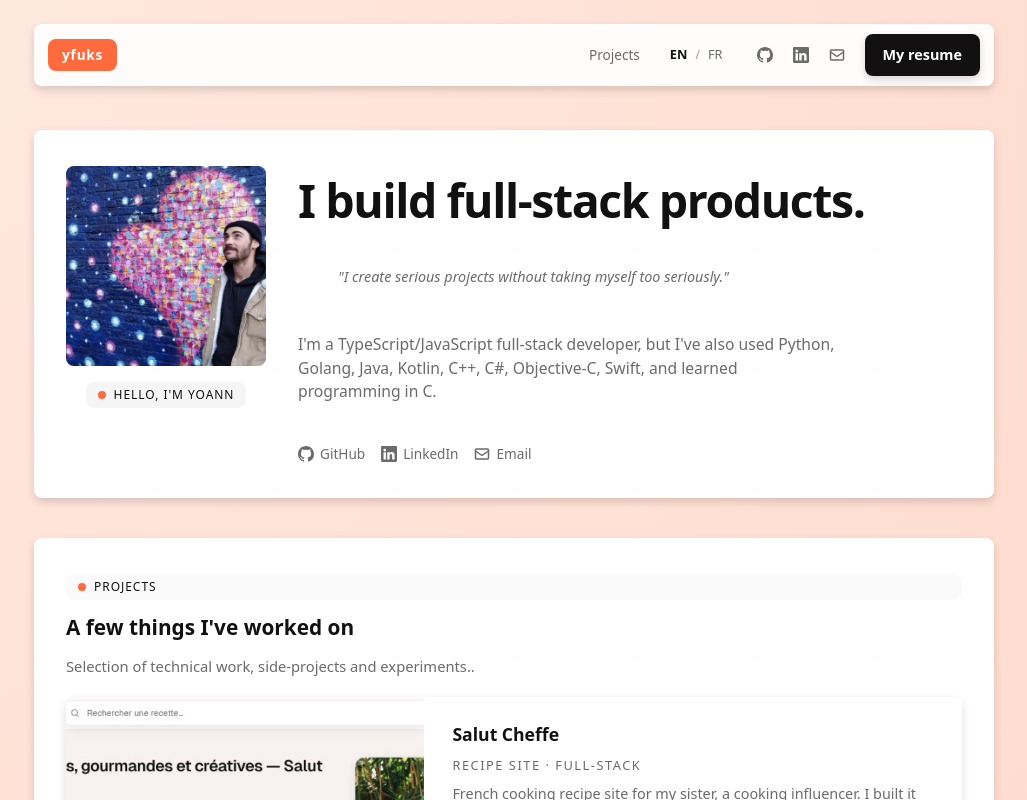
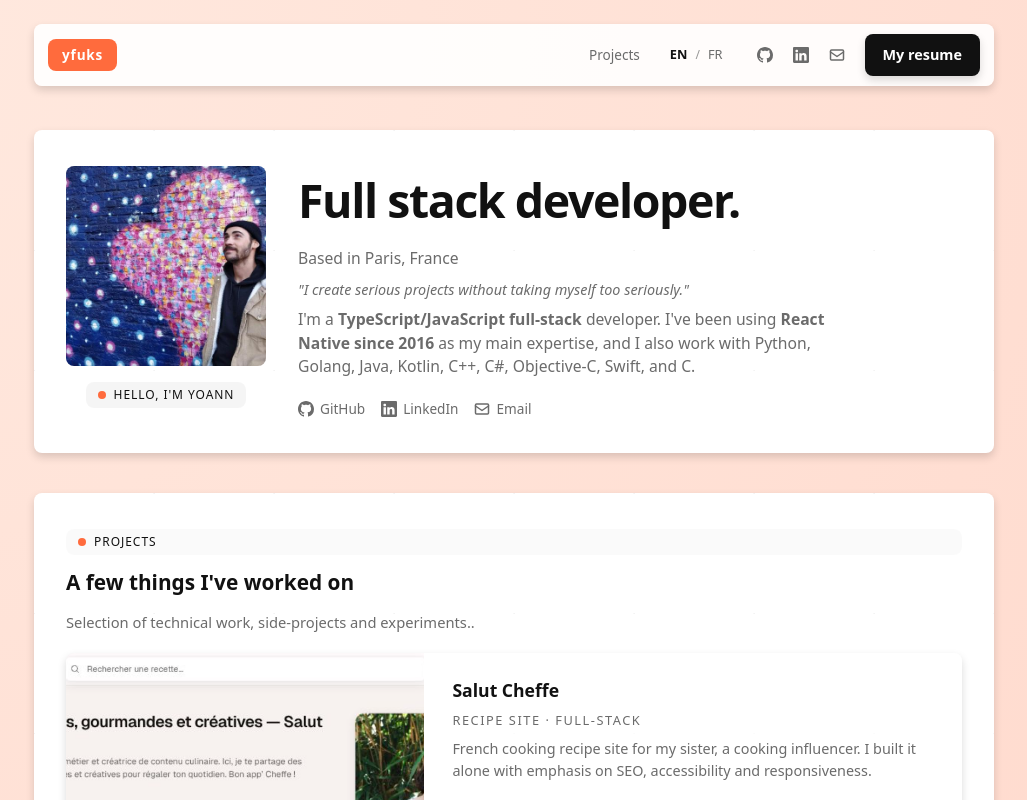
Before and after one commit to yfuks/yfuks.github.io, a React (Vite) app: page / in a window 1280 px wide. Shown: the top 800 px of the page, without its empty margins (126-1153 px from the left). Built offline with nearby package versions, Linux system fonts and the light colour scheme.

Commit message:
Enhance hero section in App component by adding location information and updating languages description with bold formatting. Adjust CSS for stack layout and hero body styles for improved spacing. Update English and French translations accordingly.

```diff
--- a/src/App.tsx
+++ b/src/App.tsx
@@ -1,5 +1,5 @@
 import React from 'react'
-import { useTranslation } from 'react-i18next'
+import { useTranslation, Trans } from 'react-i18next'
 import { Link, useLocation } from 'react-router-dom'
 import { Card } from './components/ui/Card'
 import { Section } from './components/ui/Section'
@@ -115,10 +115,13 @@ function App() {
                 </div>
               </div>
 
-              <div className="stack">
+              <div className="stack stack--tight">
                 <h1 className="hero-heading">
                   {t('hero.headline')}
                 </h1>
+                <p className="hero-body hero-body--location">
+                  {t('hero.location')}
+                </p>
                 <blockquote
                   className="hero-body hero-body--accent"
                   cite="Yoann Fuks"
@@ -126,7 +129,12 @@ function App() {
                   &quot;{t('hero.tagline')}&quot;
                 </blockquote>
                 <p className="hero-body">
-                  {t('hero.languages')}
+                  <Trans
+                    i18nKey="hero.languages"
+                    components={{
+                      bold: <strong />,
+                    }}
+                  />
                 </p>
                 <div className="hero-links">
                   <a
--- a/src/i18n/locales/en.json
+++ b/src/i18n/locales/en.json
@@ -7,9 +7,10 @@
   },
   "hero": {
     "greeting": "Hello, I'm Yoann",
-    "headline": "I build full-stack products.",
+    "headline": "Full stack developer.",
     "tagline": "I create serious projects without taking myself too seriously.",
-    "languages": "I'm a TypeScript/JavaScript full-stack developer, but I've also used Python, Golang, Java, Kotlin, C++, C#, Objective-C, Swift, and learned programming in C.",
+    "location": "Based in Paris, France",
+    "languages": "I'm a <bold>TypeScript/JavaScript full-stack</bold> developer. I've been using <bold>React Native since 2016</bold> as my main expertise, and I also work with Python, Golang, Java, Kotlin, C++, C#, Objective-C, Swift, and C.",
     "links": {
       "github": "GitHub",
       "linkedin": "LinkedIn",
--- a/src/i18n/locales/fr.json
+++ b/src/i18n/locales/fr.json
@@ -7,9 +7,10 @@
   },
   "hero": {
     "greeting": "Bonjour, je suis Yoann",
-    "headline": "Je construis des produits full-stack.",
+    "headline": "Développeur full stack.",
     "tagline": "Je crée des projets sérieux sans me prendre au sérieux.",
-    "languages": "Je suis développeur full-stack TypeScript/JavaScript, mais j'ai aussi utilisé Python, Golang, Java, Kotlin, C++, C#, Objective-C, Swift, et j'ai appris la programmation en C.",
+    "location": "Basé à Paris, France",
+    "languages": "Je suis développeur <bold>full-stack TypeScript/JavaScript</bold>. J'utilise <bold>React Native depuis 2016</bold> comme principale expertise, et je travaille aussi avec Python, Golang, Java, Kotlin, C++, C#, Objective-C, Swift, et C.",
     "links": {
       "github": "GitHub",
       "linkedin": "LinkedIn",
--- a/src/index.css
+++ b/src/index.css
@@ -101,6 +101,10 @@ main {
   gap: 40px;
 }
 
+.stack--tight {
+  gap: 8px;
+}
+
 .hero-heading {
   font-size: clamp(2.1rem, 3.3vw + 1.3rem, 2.9rem);
   font-weight: 800;
@@ -119,11 +123,17 @@ main {
   color: var(--color-text-muted);
   font-size: 0.98rem;
   max-width: 34rem;
+  margin: 0;
 }
 
 .hero-body--accent {
   font-size: 0.9rem;
   font-style: italic;
+  margin: 0;
+}
+
+.hero-body--location {
+  margin-top: 4px;
 }
 
 .hero-links {
@@ -131,7 +141,7 @@ main {
   align-items: center;
   gap: 16px;
   flex-wrap: wrap;
-  margin-top: 4px;
+  margin-top: 8px;
   font-size: 0.85rem;
 }
 
```
